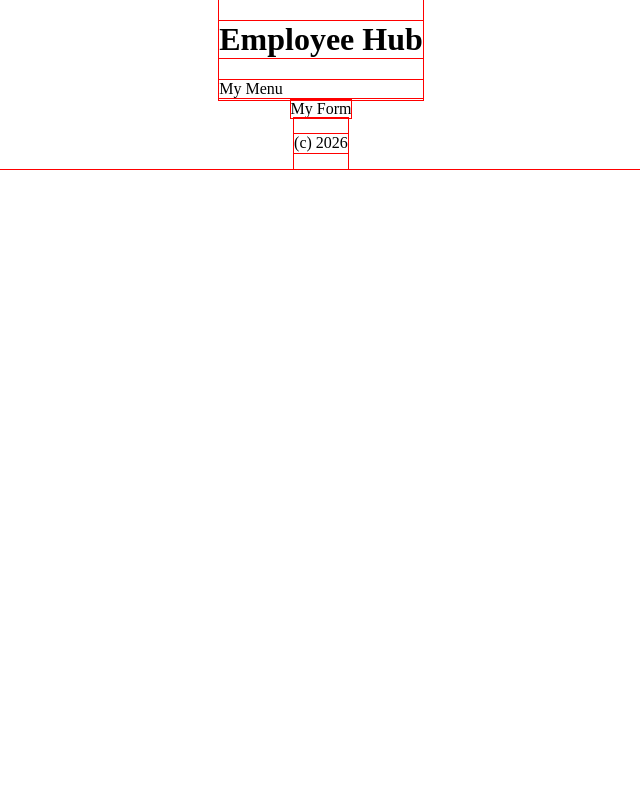
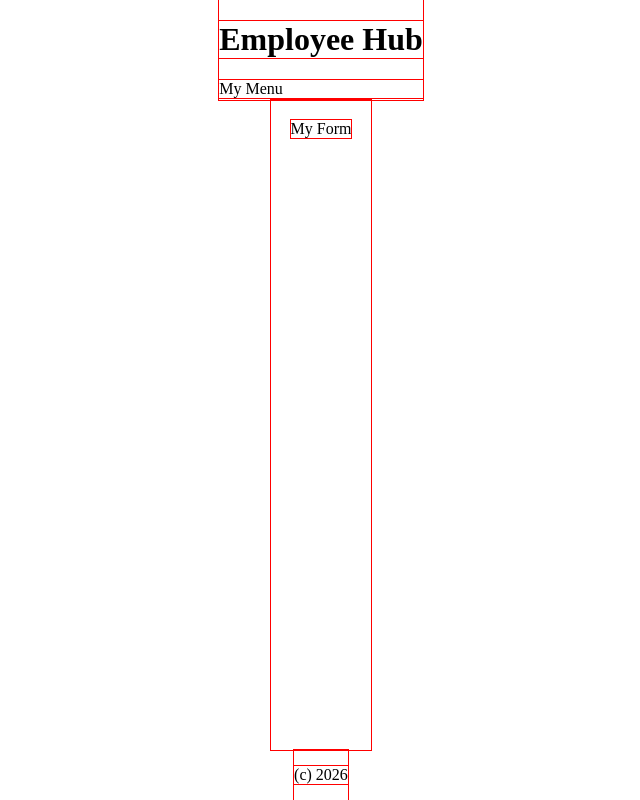
Before and after one commit to MicLord-4Mb/hw_employee_hub, a website with bundled scripts: page index.html in a window 1280 px wide. Shown: the whole page, without its empty margins (319-959 px from the left). Built offline with nearby package versions, Linux system fonts and the light colour scheme.

Commit message:
base style flexbox setup for main page

```diff
--- a/src/style.css
+++ b/src/style.css
@@ -4,7 +4,7 @@
 
 .app {
     width: 100%;
-    height: 100%;
+    min-height: 100vh;
     display: flex;
     flex-direction: column;
     align-items: center;
@@ -14,6 +14,14 @@
     flex: 0 0 100px;
 }
 
+.app-content {
+    flex: 1 0 auto;
+    padding: 20px;
+}
+
 .app-footer {
     flex: 0 0 50px;
+    display: flex;
+    align-items: center;
+    justify-content: center;
 }
```
